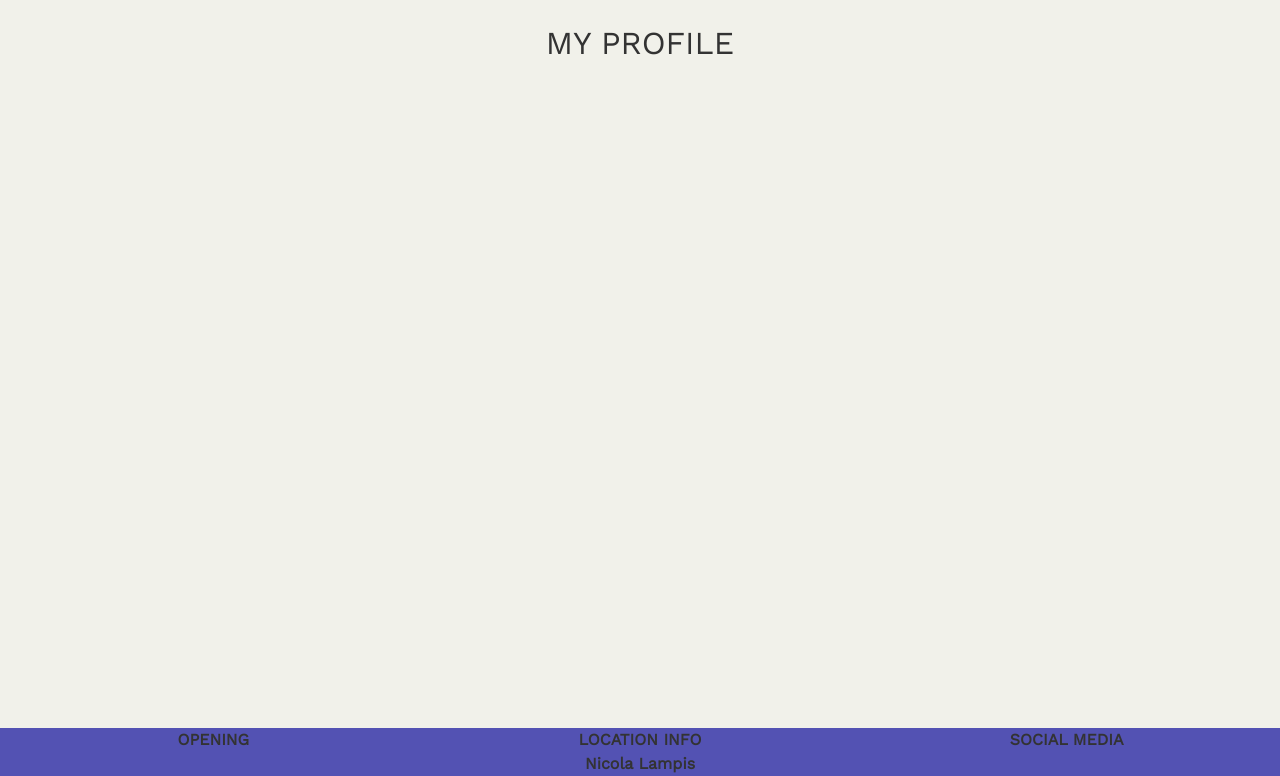
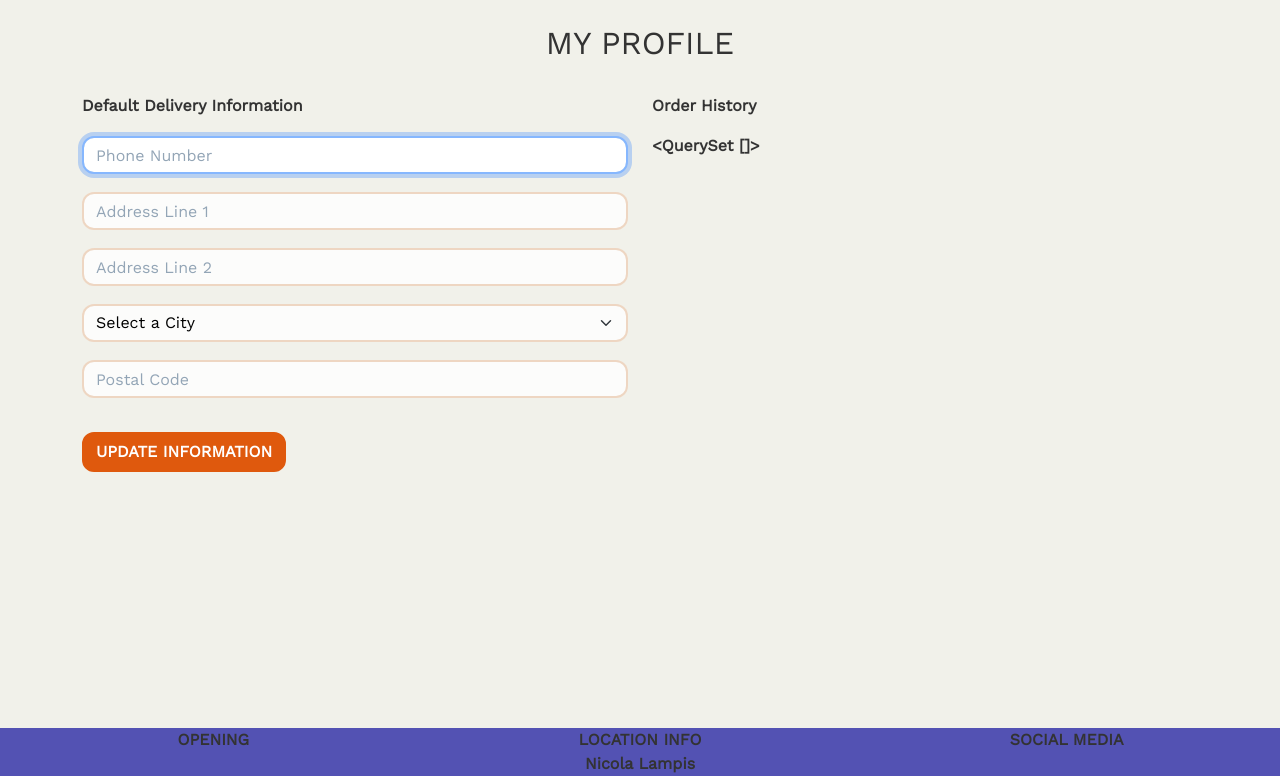
Before and after one commit to NicolaLampis/ms4-unetto-pizza, a Django app: page /profile/ in a window 1280 px wide. Shown: the part 72-848 px from the top of the page. Run offline with Django 3.2, Linux system fonts and the light colour scheme; the visitor is signed in with stand-in values (Sample User, id 1); data comes from the database, SQL or seed files in the repository; data that the repository does not hold is empty; some libraries are stand-ins or nearby versions.

Commit message:
tested profiles, update profile delivery info form

```diff
--- a/checkout/forms.py
+++ b/checkout/forms.py
@@ -42,4 +42,5 @@ class OrderForm(forms.ModelForm):
                     placeholder = placeholders[field]
             self.fields[field].widget.attrs['placeholder'] = placeholder
             self.fields[field].widget.attrs['class'] = 'stripe-style-input'
+            self.fields['town_or_city'].widget.attrs['class'] = 'form-select stripe-style-input'
             self.fields[field].label = False
--- /dev/null
+++ b/profiles/forms.py
@@ -0,0 +1,40 @@
+from django import forms
+from .models import UserProfile
+
+CITIES = [
+    ('', 'Select a City'),
+    ('Amsterdam', 'Amsterdam'),
+    ('Utrecht', 'Utrecht')
+]
+
+
+class UserProfileForm(forms.ModelForm):
+    class Meta:
+        model = UserProfile
+        exclude = ('user',)
+
+    def __init__(self, *args, **kwargs):
+        """
+        Add placeholders, set autofocus on first field and remove labels
+        """
+        super().__init__(*args, **kwargs)
+        placeholders = {
+            'default_telephone': 'Phone Number',
+            'default_address_line1': 'Address Line 1',
+            'default_address_line2': 'Address Line 2',
+            'default_town_or_city': 'Town or City',
+            'default_postcode': 'Postal Code',
+        }
+
+        self.fields['default_telephone'].widget.attrs['autofocus'] = True
+        self.fields['default_town_or_city'] = forms.ChoiceField(choices=CITIES)
+        for field in self.fields:
+            if field != 'default_town_or_city':
+                if self.fields[field].required:
+                    placeholder = f'{placeholders[field]} *'
+                else:
+                    placeholder = placeholders[field]
+                self.fields[field].widget.attrs['placeholder'] = placeholder
+            self.fields[field].widget.attrs['class'] = 'profile-form-input'
+            self.fields['default_town_or_city'].widget.attrs['class'] = 'profile-form-input form-select'
+            self.fields[field].label = False
--- a/profiles/models.py
+++ b/profiles/models.py
@@ -19,20 +19,20 @@ class UserProfile(models.Model):
         max_length=20,
         null=True,
         blank=True)
+    default_address_line1 = models.CharField(
+        max_length=80,
+        null=True,
+        blank=True)
+    default_address_line2 = models.CharField(
+        max_length=80,
+        null=True,
+        blank=True)
     default_town_or_city = models.CharField(
         max_length=40,
         null=True,
         blank=True)
     default_postcode = models.CharField(
         max_length=20,
-        null=True,
-        blank=True)
-    default_address_line1 = models.CharField(
-        max_length=80,
-        null=True,
-        blank=True)
-    default_address_line2 = models.CharField(
-        max_length=80,
         null=True,
         blank=True)
 
--- a/profiles/static/profiles/css/profile-style.css
+++ b/profiles/static/profiles/css/profile-style.css
@@ -0,0 +1,21 @@
+.profile-form-input {
+    margin-bottom: 12px;
+    border-radius: 12px;
+    height: 38px;
+    padding: 4px 12px;
+    border: 2px solid #df5a0d2d;
+    background-color: rgba(255, 255, 255, 0.8);
+}
+
+.profile-form-input::placeholder {
+    color: #93a5b6;
+}
+
+#id_default_town_or_city,
+#id_default_town_or_city option:not(:first-child) {
+    color: #000000;
+}
+
+#id_default_town_or_city option:first-child {
+    color: #93a5b6;
+}
--- a/profiles/templates/profiles/profile.html
+++ b/profiles/templates/profiles/profile.html
@@ -16,12 +16,33 @@
 {% endblock %}
 
 {% block content %}
-<div class="container">
-    <div class="col-12 col-lg-10 offset-lg-1">
 
 
+<div class="container">
+    <div class="row">
+        <div class="col-12 col-lg-6">
+            <p>Default Delivery Information</p>
+            <form action="{% url 'profile' %}" method="POST" id="profile-update-form">
+                {% csrf_token %}
+                {{ form|crispy }}
+                <button class="btn btn-custom-accent text-uppercase my-3">Update Information</button>
+            </form>
+        </div>
+
+        <div class="col-12 col-lg-6">
+            <p>Order History</p>
+            {{ orders }}
+
+        </div>
     </div>
 </div>
 
 
 {% endblock %}
+{% block postloadjs %}
+{{ blocksuper }}
+<script type="text/javascript" src="{% static 'profiles/js/city-fieldselector.js' %}">
+
+</script>
+
+{% endblock %}
--- a/profiles/views.py
+++ b/profiles/views.py
@@ -1,8 +1,24 @@
-from django.shortcuts import render
+from django.shortcuts import render, get_object_or_404
+from .models import UserProfile
+from .forms import UserProfileForm
+from django.contrib import messages
 
 
 def profile(request):
     """ Display the user profile"""
+    profile = get_object_or_404(UserProfile, user=request.user)
+
+    if request.method == 'POST':
+        form = UserProfileForm(request.POST, instance=profile)
+        if form.is_valid():
+            form.save()
+            messages.success(request, 'Successfully updated profile!')
+
+    form = UserProfileForm(instance=profile)
+    orders = profile.orders.all()
     template = 'profiles/profile.html'
-    context = {}
+    context = {
+        'form': form,
+        'orders': orders
+    }
     return render(request, template, context)
--- a/static/css/base.css
+++ b/static/css/base.css
@@ -203,14 +203,14 @@ a:hover {
     border-top-right-radius: 5px;
 }
 
-/* ---------- allauth/account ---------- */
+/* ---------- allauth/account form ---------- */
 
 .form-group {
     margin: 18px 0px;
 }
 
 .allauth-form-inner-content input {
-    border-radius: 10px;
+    border-radius: 12px;
 }
 
 .allauth-form-inner-content label {
```
Also changed, not shown: profiles/static/profiles/js/city-field-selector.js (added, +12 -0 lines), profiles/urls.py (line endings or trailing spaces).
